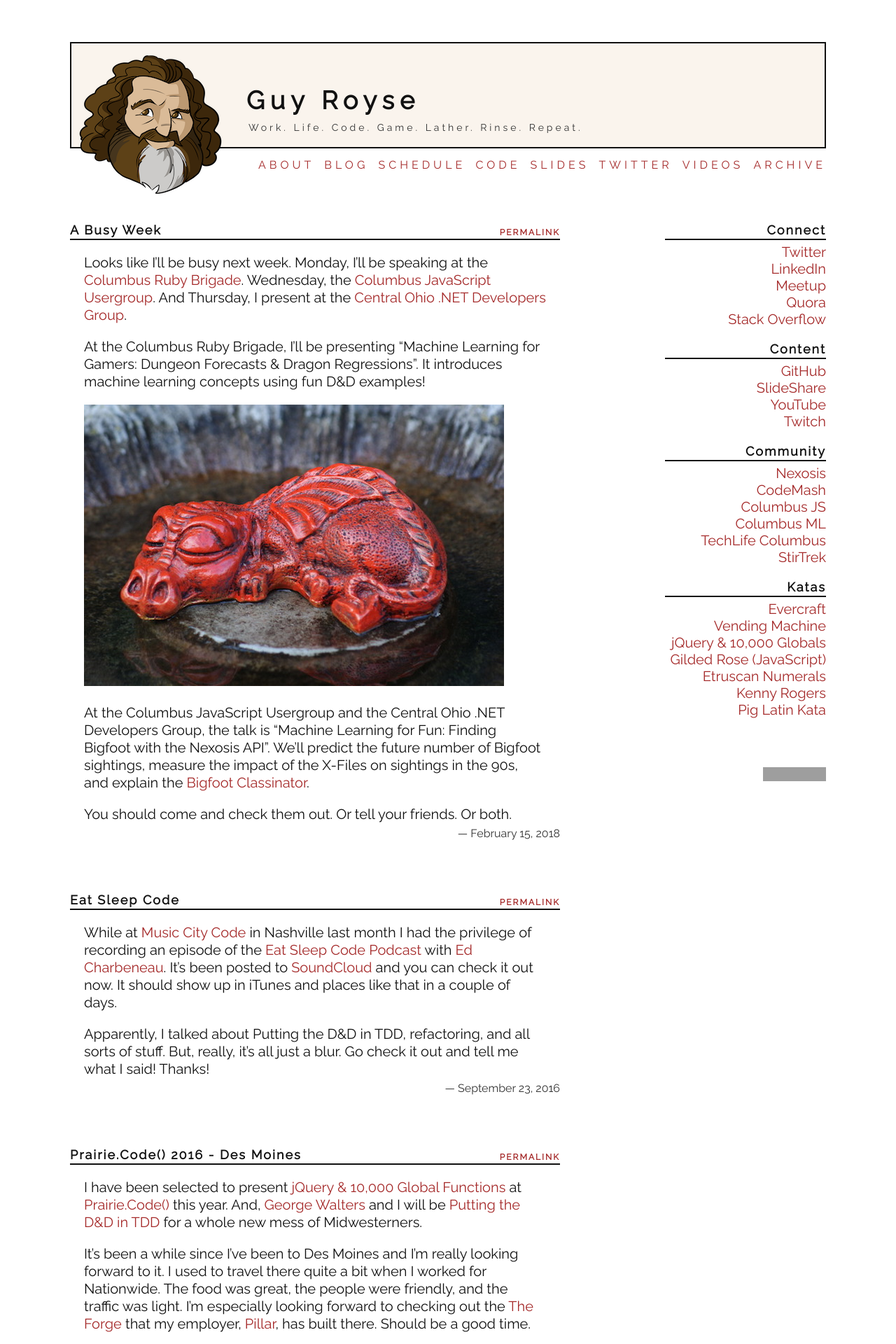
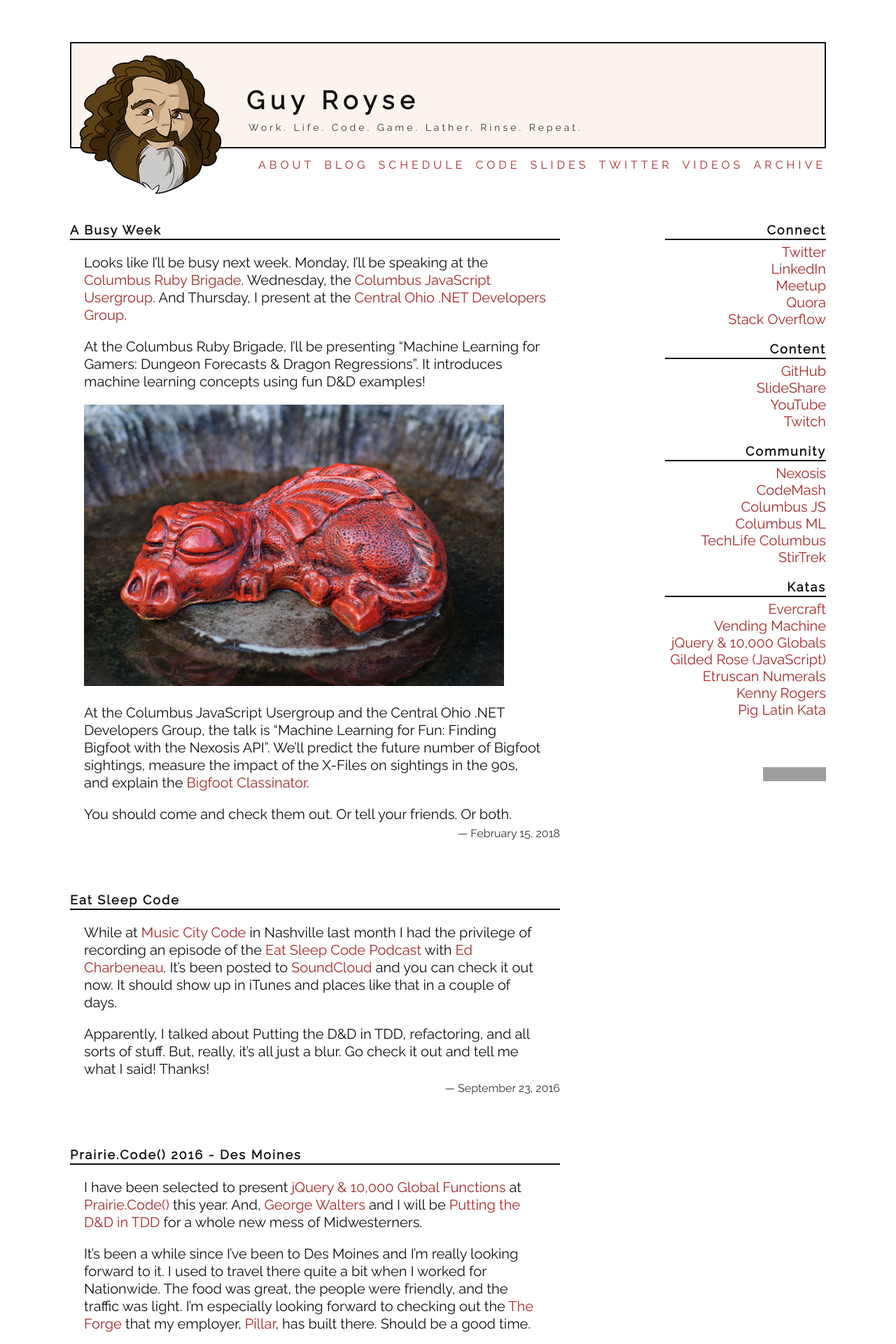
Before and after one commit to guyroyse/guyroyse.github.com, a Jekyll site: the page built from index.html, in a window 1280 px wide. Shown: the top 1920 px of the page at 70% size. Built offline with Jekyll 4.4.1, drawn with Linux system fonts in a browser that asks for light colours; the list of posts is cut into pages by our own code; grey boxes are pictures that could not be loaded.

Commit message:
removed permalink and just made the titles links

```diff
--- a/css/site.scss
+++ b/css/site.scss
@@ -147,13 +147,11 @@
     flex-direction: row;
     justify-content: space-between;
     align-items: flex-end;
-  }
 
-  .permalink {
-    font-size: 12px;
-    align-self: flex-end;
-    text-transform: uppercase;
-    padding-left: 20px;
+    a {
+      color: $text-color;
+    }
+
   }
 
   .dateline {
--- a/index.html
+++ b/index.html
@@ -5,7 +5,7 @@
 
 {% for post in paginator.posts %}
 
-  <h1 class="title">{{ post.title }}<a class="permalink" href="{{ post.url }}">permalink</a></h1>
+  <h1 class="title"><a href="{{ post.url }}">{{ post.title }}</a></h1>
 
   <article>
     {{ post.content }}
```
